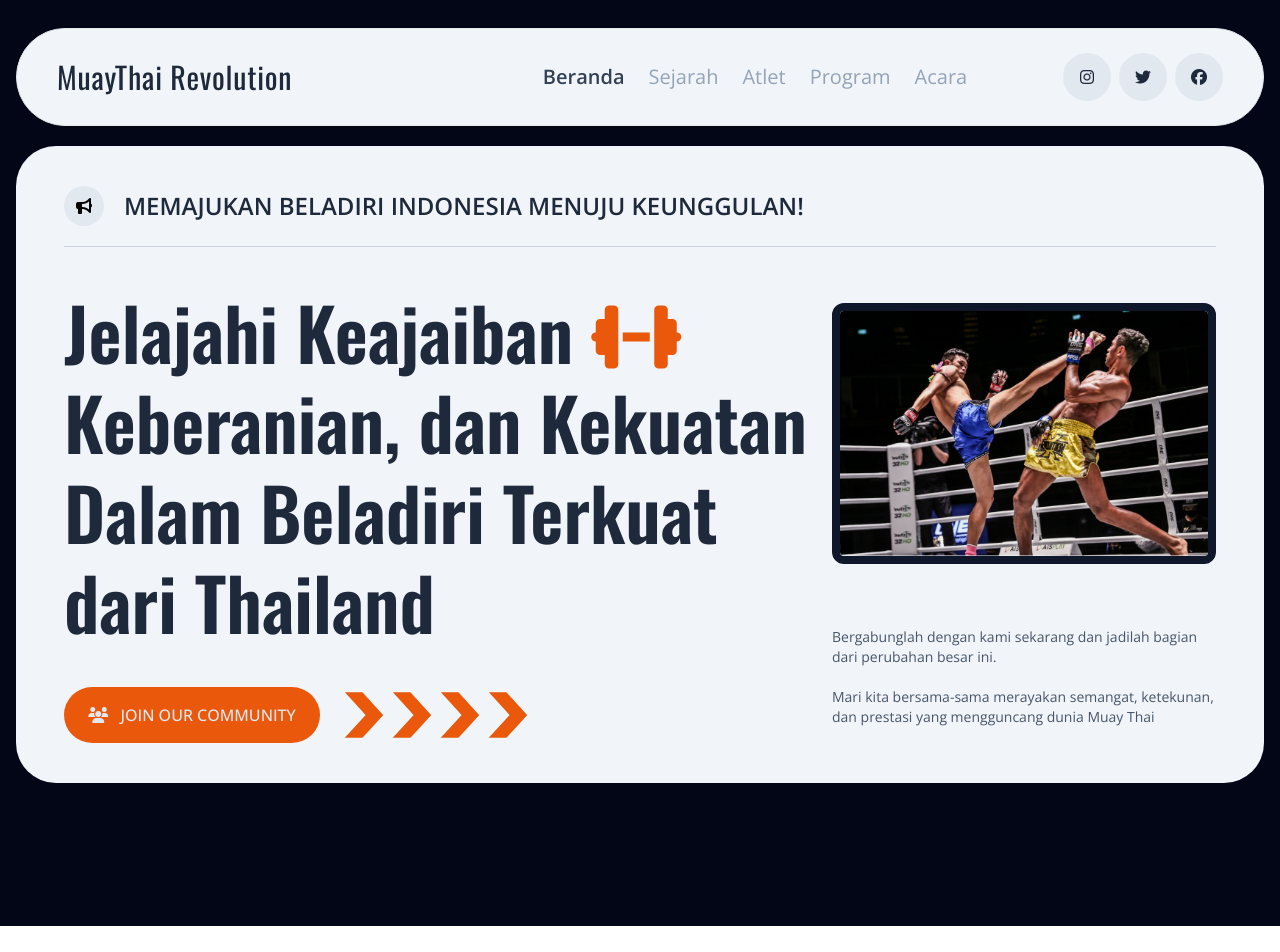
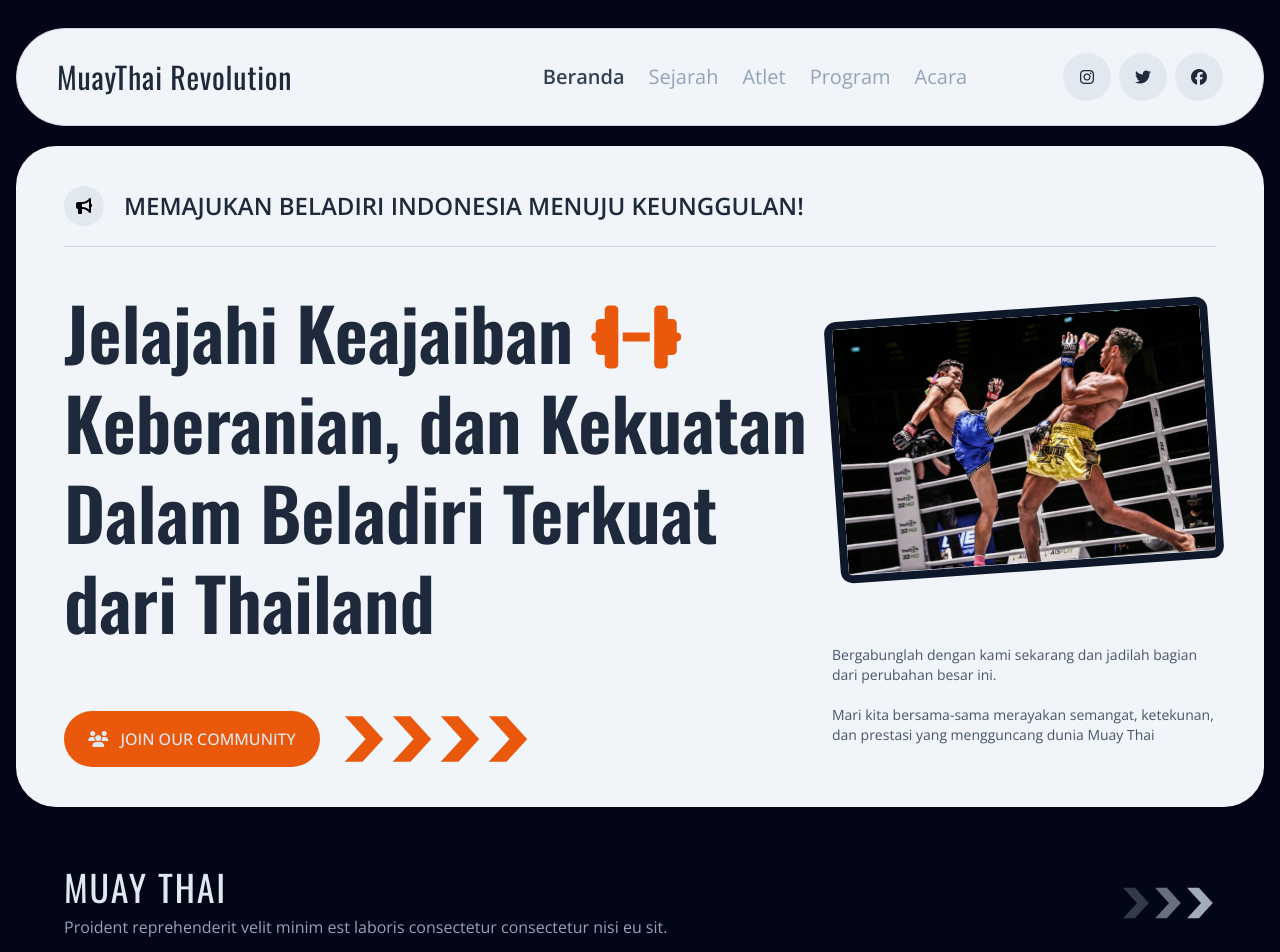
Before and after one commit to or-abdillh/muay-thai-revolution, a Vue app: page / in a window 1280 px wide. Shown: the top 952 px of the page. Before the commit the page ends 926 px from the top, so only its background shows below. Built offline with nearby package versions, Linux system fonts and the light colour scheme.

Commit message:
Update Hero Section and Create History Section

```diff
--- a/src/components/base/Navbar.vue
+++ b/src/components/base/Navbar.vue
@@ -1,6 +1,7 @@
 <template>
-    <nav class="w-full sticky top-0 px-1 md:px-4 pt-7">
-        <section class="bg-slate-100 rounded-full px-10 py-6 flex justify-between items-center border duration-300">
+    <nav style="z-index: 2;" class="w-full sticky top-0 px-1 md:px-4 pt-7">
+        <section
+            class="bg-slate-100 rounded-full px-10 py-6 flex justify-between items-center border border-slate-300 duration-300">
             <!-- brand -->
             <h1 class="text-2xl md:text-3xl text-slate-800 tracking-wide">MuayThai Revolution</h1>
 
--- a/src/components/base/SectionTitle.vue
+++ b/src/components/base/SectionTitle.vue
@@ -1,3 +1,30 @@
 <template>
+    <section class="flex gap-2 md:gap-4 justify-between items-center">
+        <div class="md:w-10/12">
+            <h1 class="text-slate-200 w-full text-3xl md:text-4xl mb-2 uppercase tracking-wider">{{ props.title }}</h1>
+            <p class="text-slate-400">{{ props.subtitle }}</p>
+        </div>
+        <div class="md:w-1/12 hidden md:flex">
+            <Direction class="w-6/12 fill-slate-300 opacity-25"></Direction>
+            <Direction class="w-6/12 fill-slate-300 opacity-50"></Direction>
+            <Direction class="w-6/12 fill-slate-300 opacity-80"></Direction>
+        </div>
+    </section>
+</template>
 
-</template>
+<script setup>
+
+import Direction from '@asset/svg/direction.svg'
+
+const props = defineProps({
+    title: {
+        type: String,
+        default: 'Title Goes Here ...'
+    },
+    subtitle: {
+        type: String,
+        default: 'Proident reprehenderit velit minim est laboris consectetur consectetur nisi eu sit.'
+    }
+})
+
+</script>
--- a/src/pages/Home.vue
+++ b/src/pages/Home.vue
@@ -1,11 +1,13 @@
 <template>
     <main class="w-full px-1 md:px-4">
         <HeroSection></HeroSection>
+        <HistorySection></HistorySection>
     </main>
 </template>
 
 <script setup>
 
 import HeroSection from '@page/partials/HeroSection.vue'
+import HistorySection from '@page/partials/HistorySection.vue'
 
 </script>
--- a/src/pages/partials/HeroSection.vue
+++ b/src/pages/partials/HeroSection.vue
@@ -1,5 +1,6 @@
 <template>
-    <SectionCard class="bg-slate-100 rounded-4xl">
+    <!-- landing page -->
+    <SectionCard class="bg-slate-100 rounded-4xl mb-5">
         <!-- header -->
         <section class="flex flex-col md:flex-row gap-3 md:gap-5 md:items-center border-b border-slate-300 pb-5 mb-10">
             <i class="w-10 h-10 bg-slate-200 rounded-full grid place-items-center fa-solid fa-bullhorn"></i>
@@ -12,7 +13,7 @@
         <section class="flex flex-col md:flex-row justify-between">
             <!-- copywriter -->
             <div class="md:w-8/12 mb-12 md:mb-0">
-                <h1 class="mb-6 md:mb-10 text-5xl md:text-7xl leading-snug md:leading-[1.25] text-slate-800 font-semibold">
+                <h1 class="mb-6 md:mb-16 text-5xl md:text-7xl leading-snug md:leading-[1.25] text-slate-800 font-semibold">
                     Jelajahi
                     Keajaiban <i class="fa-solid fa-dumbbell text-orange-600"></i>
                     Keberanian, dan
@@ -43,8 +44,8 @@
 
             <!-- illustration -->
             <div class="md:w-4/12 grid place-items-center">
-                <img src="/images/muay-thai-fighter.png" class="mb-8 border-8 border-slate-900 rounded-xl"
-                    alt="Muay Thai Fighter">
+                <img src="/images/muay-thai-fighter.png" style="z-index: 1;"
+                    class="rotate-[-4deg] mb-8 border-8 border-slate-900 rounded-xl" alt="Muay Thai Fighter">
 
                 <p class="text-slate-600 text-sm">Bergabunglah dengan kami sekarang dan jadilah bagian dari perubahan besar
                     ini.
@@ -56,11 +57,17 @@
         </section>
 
     </SectionCard>
+
+    <!-- information -->
+    <SectionCard class="mb-5">
+        <SectionTitle title="Muay Thai"></SectionTitle>
+    </SectionCard>
 </template>
 
 <script setup>
 
 import SectionCard from '@component/base/SectionCard.vue'
 import Direction from '@asset/svg/direction.svg'
+import SectionTitle from '@component/base/SectionTitle.vue'
 
 </script>
--- /dev/null
+++ b/src/pages/partials/HistorySection.vue
@@ -0,0 +1,12 @@
+<template>
+    <SectionCard>
+        <SectionTitle title="Sejarah"></SectionTitle>
+    </SectionCard>
+</template>
+
+<script setup>
+
+import SectionCard from '@component/base/SectionCard.vue'
+import SectionTitle from '@component/base/SectionTitle.vue'
+
+</script>
```
